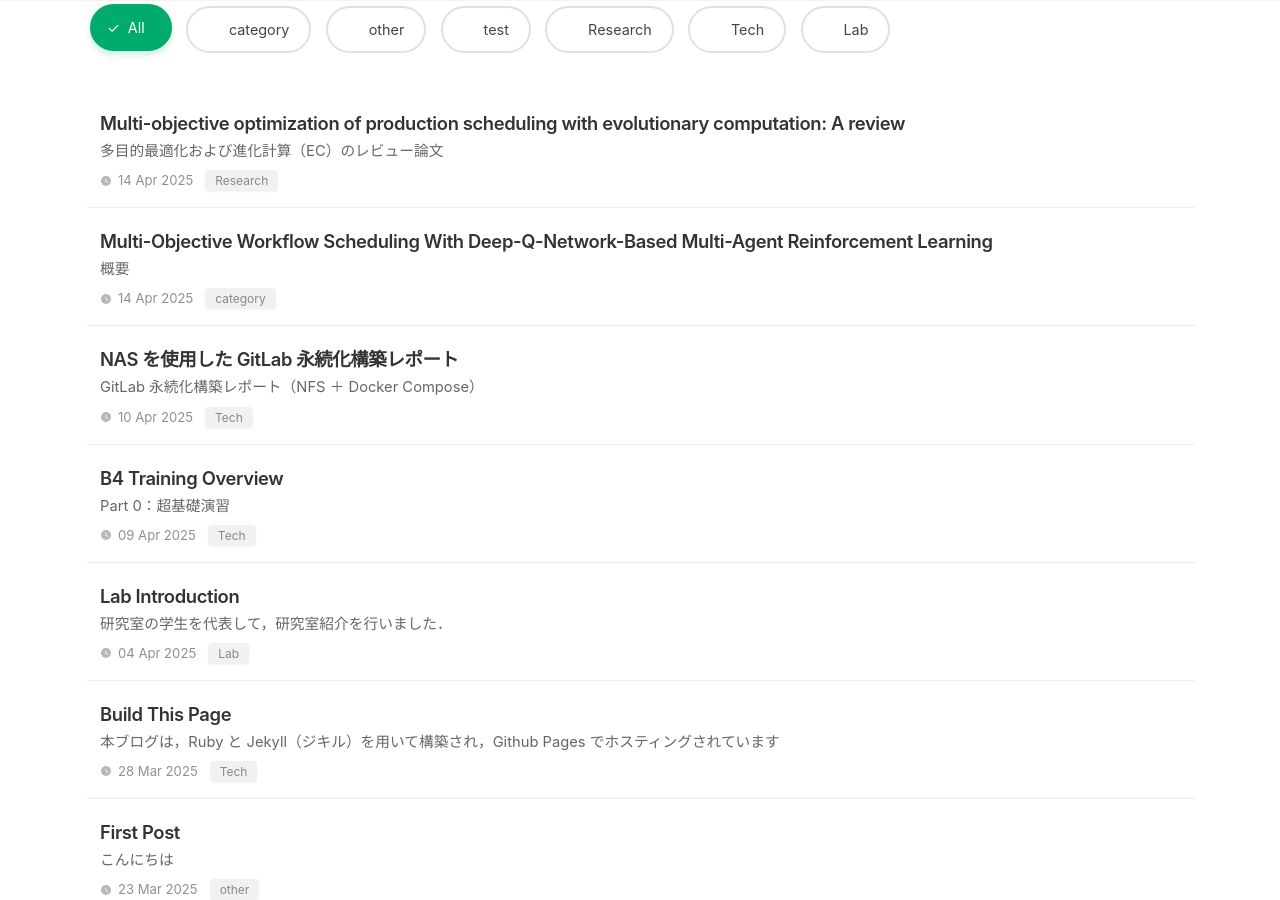
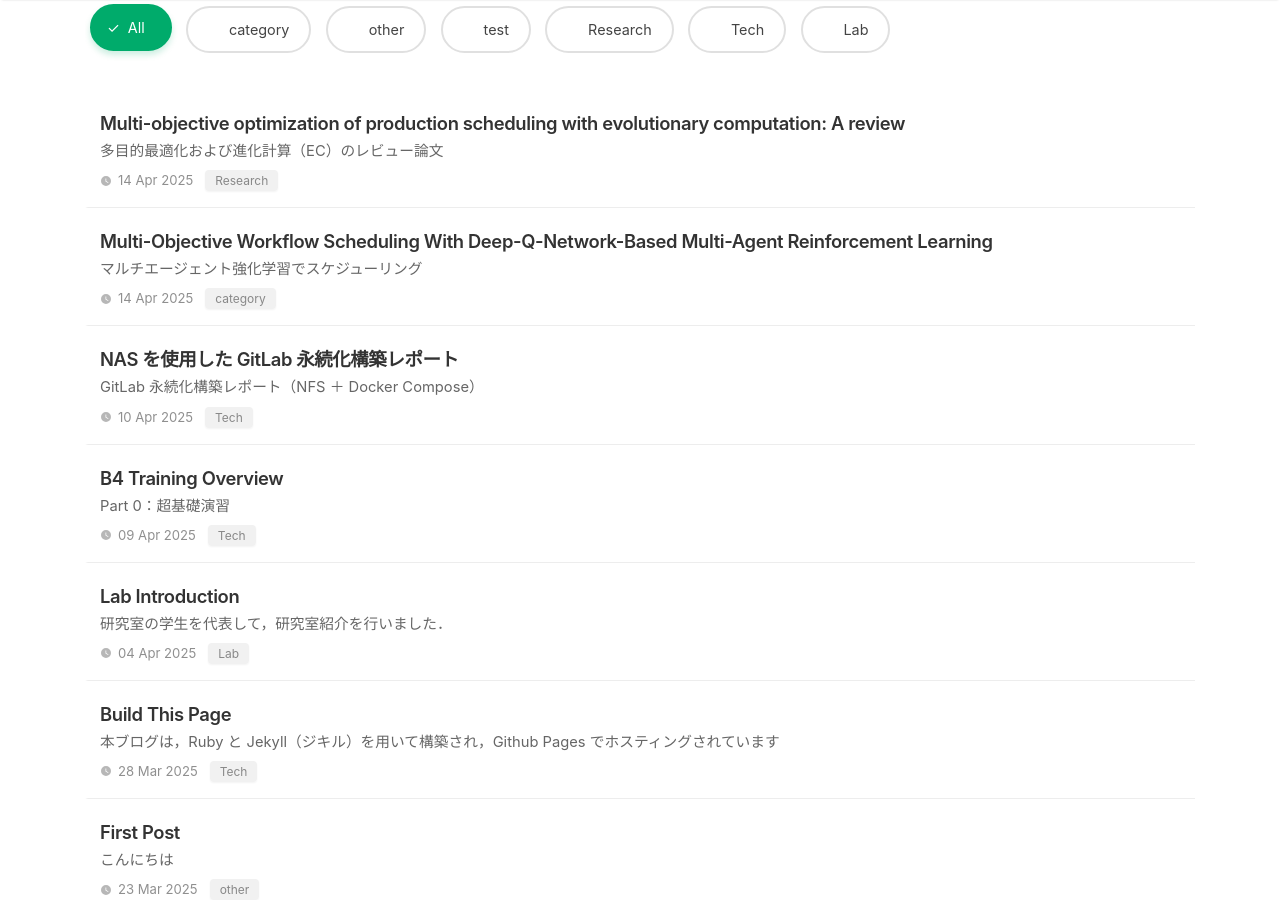
Before and after one commit to yope7/yope7.github.io, a Jekyll site: the page built from index.html, in a window 1280 px wide and 900 px high, scrolled down 600 px. Built offline with Jekyll 4.4.1, drawn with Linux system fonts in a browser that asks for light colours; nearby versions of some CDN libraries; the list of posts is cut into pages by our own code; part of the change alters nothing that is shown.

Commit message:
マルチエージェント強化学習に関する投稿を更新し、数式の表記を改善

```diff
--- a/_posts/2025-04-14-MARL.md
+++ b/_posts/2025-04-14-MARL.md
@@ -7,6 +7,8 @@ image: assets/images/10.jpg
 featured: false
 hidden: false
 ---
+
+マルチエージェント強化学習でスケジューリング
 
 ## 概要
 
@@ -36,12 +38,12 @@ hidden: false
 
 本研究：DeepQNetwork によるマルチエージェント強化学習（MARL）
 
-| 用語               | 意味                                                                        |
-| ------------------ | --------------------------------------------------------------------------- |
-| ナッシュ均衡       | 各プレイヤーが他人の行動を固定と仮定して最適戦略を選ぶ状態                  |
-| 相関均衡           | 各プレイヤーが共同分布から得たシグナルに従うことで、誰も逸脱しない状態      |
-| Q 値 \(Q_i(s, a)\) | エージェント \(i\) にとって、状態 \(s\) で行動 \(a\) を取るときの報酬期待値 |
-| \(\pi_s(a)\)       | 状態 \(s\) における行動 \(a\) の共同分布（確率）                            |
+| 用語             | 意味                                                                   |
+| ---------------- | ---------------------------------------------------------------------- |
+| ナッシュ均衡     | 各プレイヤーが他人の行動を固定と仮定して最適戦略を選ぶ状態             |
+| 相関均衡         | 各プレイヤーが共同分布から得たシグナルに従うことで、誰も逸脱しない状態 |
+| Q 値 $Q_i(s, a)$ | エージェント $i$ にとって、状態 $s$ で行動 $a$ を取るときの報酬期待値  |
+| $\pi_s(a)$       | 状態 $s$ における行動 $a$ の共同分布（確率）                           |
 
 ## 関連研究や位置付け
 
@@ -76,35 +78,35 @@ hidden: false
 
 1. 初期化フェーズ
 
-   - 経験再生メモリ D を初期化
-   - Q 関数（DQN）をランダムな重み θ で初期化
-   - 状態 s と行動プロファイル a を初期化
-   - 初期状態 S を観測
+   - 経験再生メモリ $D$ を初期化
+   - Q 関数（DQN）をランダムな重み $\theta$ で初期化
+   - 状態 $s$ と行動プロファイル $a$ を初期化
+   - 初期状態 $S$ を観測
 
-2. 学習ループ (max_episode まで繰り返し)
+2. 学習ループ ($\text{max\_episode}$ まで繰り返し)
 
    2.1 行動選択
 
-   - 確率 ε でランダムな行動 a を選択 (探索)
-   - 確率 1-ε で選択メカニズム f に従い行動 a を選択 (活用)
+   - 確率 $\varepsilon$ でランダムな行動 $a$ を選択 (探索)
+   - 確率 $1-\varepsilon$ で選択メカニズム $f$ に従い行動 $a$ を選択 (活用)
 
      2.2 環境とのインタラクション
 
-   - 選択した行動 a を実行
-   - 報酬 r と次状態 s′ を観測
-   - 経験 <s, a, r, s′> をメモリ D に保存
+   - 選択した行動 $a$ を実行
+   - 報酬 $r$ と次状態 $s'$ を観測
+   - 経験 $\langle s, a, r, s' \rangle$ をメモリ $D$ に保存
 
      2.3 学習ステップ
 
-   - D からミニバッチ <ss, aa, rr, ss′> をサンプリング
+   - $D$ からミニバッチ $\langle ss, aa, rr, ss' \rangle$ をサンプリング
    - 各遷移に対しターゲット値を計算:
-     - 終端状態の場合: tt = rr
-     - それ以外: tt = rr + δ max\_{a′} Q(ss′, a′)
-   - 損失 (tt − Q(ss, aa))² で Q-network を更新
+     - 終端状態の場合: $tt = rr$
+     - それ以外: $tt = rr + \delta \max_{a'} Q(ss', a')$
+   - 損失 $(tt - Q(ss, aa))^2$ で Q-network を更新
 
      2.4 状態更新
 
-   - s ← s′
+   - $s \leftarrow s'$
 
 3. 出力
    - Q 値
@@ -132,7 +134,7 @@ A. あまり弁明されていない．
 
 報酬設計：
 
-| エージェント   | 報酬関数                                                                        | 説明                                                             |
-| -------------- | ------------------------------------------------------------------------------- | ---------------------------------------------------------------- |
-| Make-span (R1) | \[\left[\frac{ET_{k,i,j}(a) - (makespan' - makespan)}{ET_{k,i,j}(a)}\right]^3\] | 現在のタスク割当による make-span の変化（改善なら報酬大）        |
-| Cost (R2)      | \[\left[\frac{worst - ET_{k,i,j}(a) \cdot p(j)}{worst - best}\right]^3\]        | 実行コストが最悪ケースに比べてどれだけ小さいか（低いほど報酬大） |
+| エージェント   | 報酬関数                                                                      | 説明                                                             |
+| -------------- | ----------------------------------------------------------------------------- | ---------------------------------------------------------------- |
+| Make-span (R1) | $\left[\frac{ET_{k,i,j}(a) - (makespan' - makespan)}{ET_{k,i,j}(a)}\right]^3$ | 現在のタスク割当による make-span の変化（改善なら報酬大）        |
+| Cost (R2)      | $\left[\frac{worst - ET_{k,i,j}(a) \cdot p(j)}{worst - best}\right]^3$        | 実行コストが最悪ケースに比べてどれだけ小さいか（低いほど報酬大） |
```
